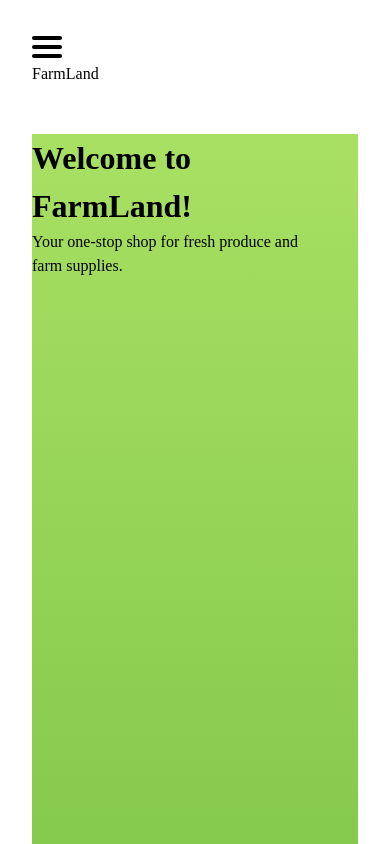
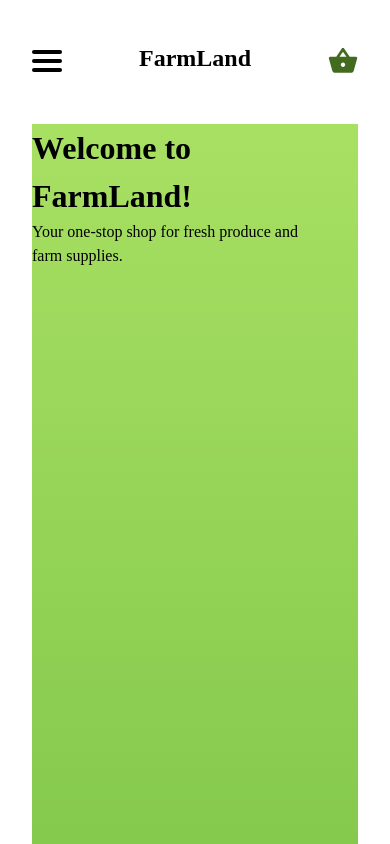
Before and after one commit to Ayoroq/farmLand, a React (Vite) app: page / in a window 390 px wide. Shown: the top 844 px of the page. Built offline with nearby package versions, Linux system fonts and the light colour scheme.

Commit message:
feat: refactor Navbar component for improved structure and add mobile basket button

```diff
--- a/src/components/Navbar.jsx
+++ b/src/components/Navbar.jsx
@@ -31,9 +31,17 @@ export default function Navbar() {
             <span className={style.span}></span>
             <span className={style.span}></span>
           </button>
-          <li className={style.logo}>
-            <Link to="/">FarmLand</Link>
-          </li>
+          <Link to="/" className={style.logo}>
+            FarmLand
+          </Link>
+          <button className={style.mobilebasketBtn}>
+            <Link to="/basket">
+              <img
+                src="/src/assets/NavbarAssets/Shopping Basket Icon.svg"
+                alt="shopping basket"
+              />
+            </Link>
+          </button>
         </ul>
       </nav>
     );
@@ -41,8 +49,10 @@ export default function Navbar() {
   return (
     <nav className={style.navbar}>
       <ul className={style.leftNav}>
-        <li className={style.logo}>
-          <Link to="/">FarmLand</Link>
+        <li className={style.navItem}>
+          <Link to="/" className={style.logo}>
+            FarmLand
+          </Link>
         </li>
       </ul>
       <ul className={style.rightNav}>
--- a/src/components/Navbar.module.css
+++ b/src/components/Navbar.module.css
@@ -8,7 +8,7 @@
     top: 0;
     z-index: 100;
     background-color: white;
-    padding-block: 0 1rem;
+    padding-block: 0.5rem 1rem;
 }
 
 .rightNav{
@@ -74,6 +74,20 @@ a{
     padding: 0;
 }
 
+.logo{
+    font-size: clamp(1.5rem,    2.5vw, 2rem);
+    font-weight: bold;
+}
+
+/* Mobile view */
+.nav{
+    width: 100%;
+    display: flex;
+    align-items: flex-end;
+    justify-content: space-between;
+    gap: clamp(0.5rem, 1rem, 1rem);
+}
+
 .span{
     display: block;
     width: 100%;
@@ -93,3 +107,16 @@ a{
 .open .span:nth-child(3){
     transform: translate3d(0,-9px,0) rotate(-45deg);
 }
+
+.mobilebasketBtn{
+    background-color: none;
+    padding: 0;
+    text-align: center;
+    cursor: pointer;
+    border: none;
+    background: transparent;
+    width: 100%;
+    height: 100%;
+    max-width: 30px;
+    transition: background-color 0.3s ease, transform 0.3s ease;
+}
```
